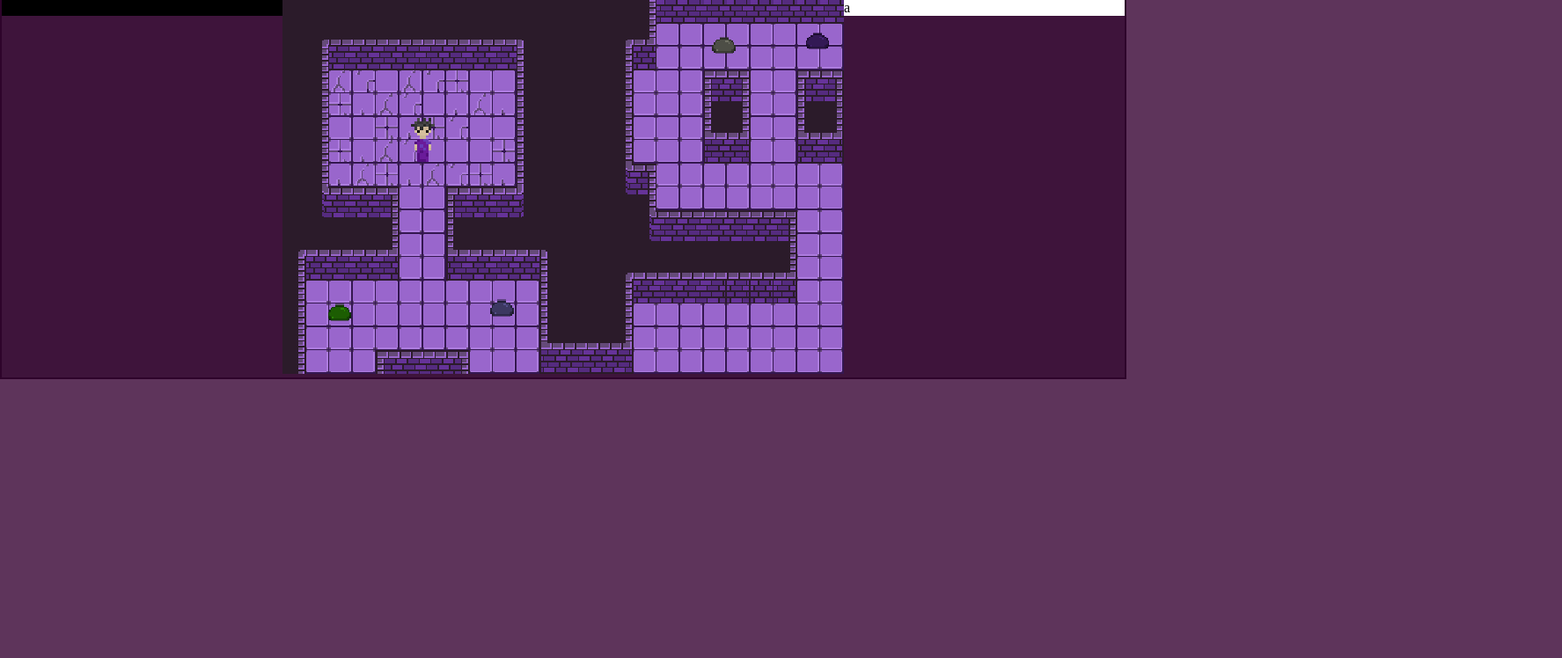
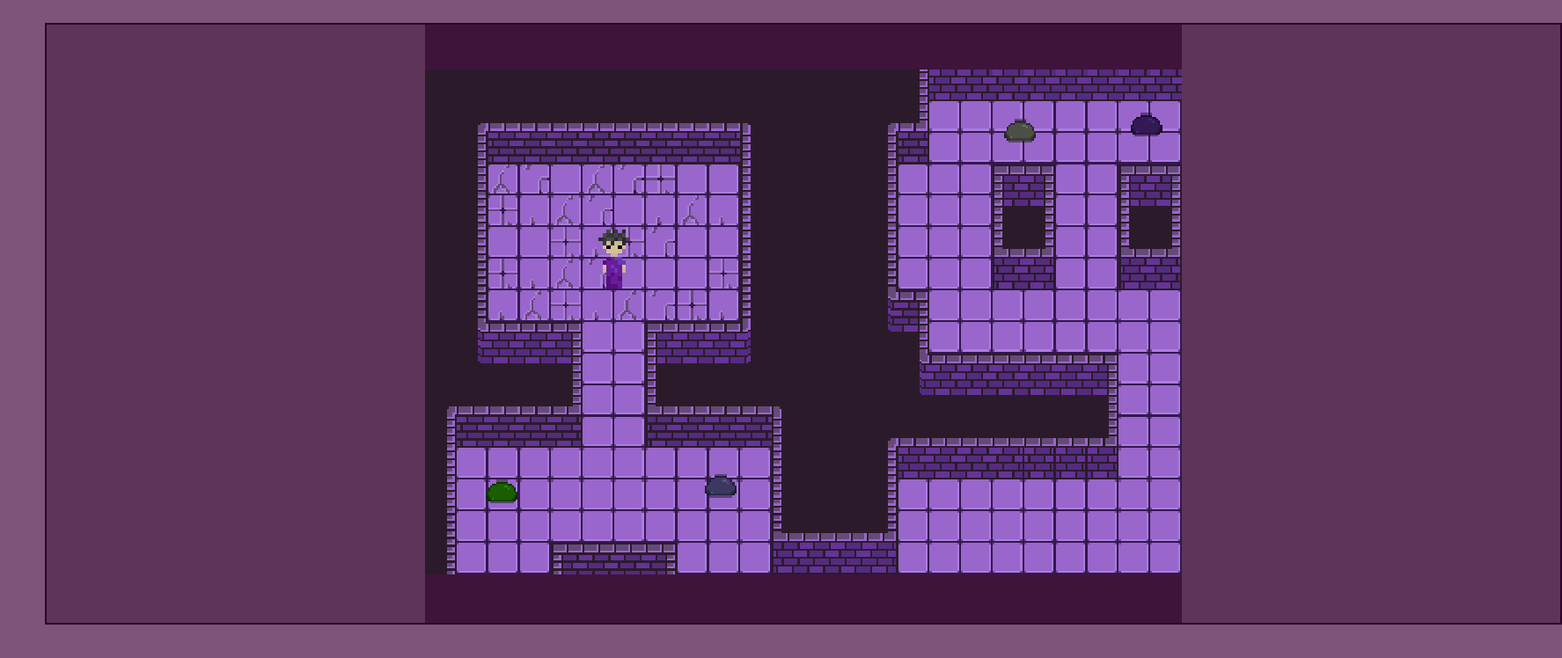
Before and after one commit to liperubo/ArcaneMiner, a plain HTML site: page index.html in a window 1280 px wide. Shown: the whole page at 88% size, 1775 px wide, since content can reach past the window. Drawn offline with Linux system fonts and the light colour scheme; animation ran at ten frames a second.

Commit message:
Add files via upload

```diff
--- a/index.html
+++ b/index.html
@@ -10,12 +10,19 @@
       image-rendering: crisp-edges;
       image-rendering: -moz-crisp-edges;
 
+
       /*margin: auto 25%;*/
       width: 50%;
+      margin-top: 3%;
     }
     #jogo{
+      width: 1720px;
+      height: 680px;
+
+      margin-left: 4%;
+      margin-top: 2%;
+
       border: solid #2e042b 2px;
-      border-top: 0;
       background-color: #3e143b;
     }
     #inventario{
@@ -23,28 +30,29 @@
       height: 100%;
       float: left;
       margin-left: 0;
-      background-color: black;
+      background-color: #5e345b;
     }
     #menu{
       width: 25%;
       height: 100%;
       float: right;
       margin-right: 0;
-      background-color: white;
+      background-color: #5e345b;
     }
     </style>
     <script src="phaser.min.js"></script>
 </head>
-<body style="background-color: #5e345b">
+<body style="background-color: #7e547b">
   <div id="jogo">
-    <div id="inventario">a</div>
-    <div id="menu">a</div>
+    <div id="inventario"></div>
+    <div id="menu"></div>
   </div>
 <script>
   var colours = [
     "0x5e345b",
     "0x8b415d",
-    "0xb96157"
+    "0xb96157",
+    "0x6b5b95"
   ];
 
   let SIZE = 3;
@@ -120,7 +128,7 @@
      frameRate: 0,
     });
     this.anims.create({
-     key: ['up','w'],
+     key: 'up',
      frames: this.anims.generateFrameNumbers('char', {start: 3, end: 3}),
      frameRate: 0,
     });
```
Also changed, not shown: assets/Arcane/ArcaneMinerLogo.png (added), assets/Arcane/ArcaneMinerLogoTransp.png (added), assets/Arcane/Gel.png (added), assets/Arcane/Jade.png (added), assets/Arcane/Safira.png (added), assets/Arcane/Screenshot_17.png (added), assets/Arcane/Tsunami.png (added), assets/Arcane/a.png (added), assets/char2.png (added), assets/char3.png (added), assets/char4.png (added), assets/items/materials/Gel.png (added), assets/items/materials/Jade.png (added), assets/items/materials/Safira.png (added), 1 more files, 3 other files.
